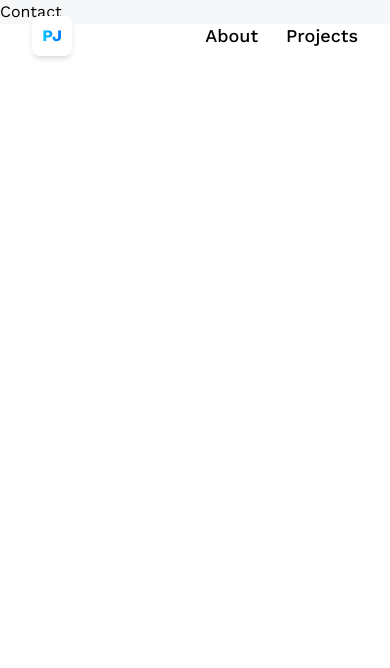
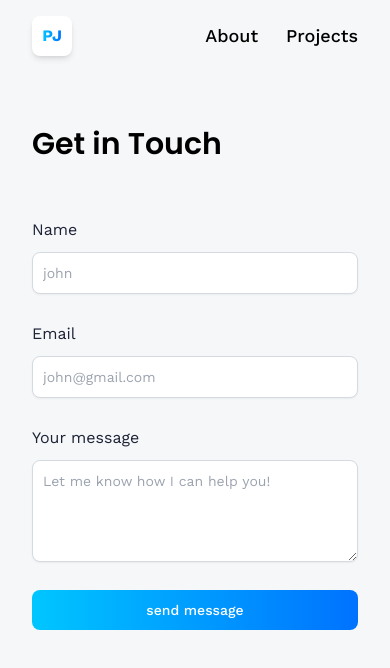
Before and after one commit to Jyothsna67/Jyothsna-portfolio, a React (Vite) app: page /contact in a window 390 px wide. Shown: the top 668 px of the page. Built offline with nearby package versions, Linux system fonts and the light colour scheme; no server answers.

Commit message:
Contact page

```diff
--- /dev/null
+++ b/src/components/HomeInfo.jsx
@@ -0,0 +1,50 @@
+import React from 'react'
+import { Link } from 'react-router-dom';
+import { arrow } from '../assets/icons'
+
+const InfoBox = ({ text, link, btnText }) => (
+    <div className='info-box'>
+        <p className='font-medium sm:text-xl text-center'>{text}</p>
+        <Link to={link} className='neo-brutalism-white neo-btn'>
+            {btnText}
+            <img src={arrow} className='w-4 h-4 object-contain'/>
+        </Link>
+    </div>
+)
+
+const renderContent = {
+    1: (
+        <h1 className="sm:text-xl sm:leading-snug text-center neo-brutalism-blue py-4 px-8 text-white mx-5">
+            Hi, I am <span className='font-semibold'>Jyothsna</span>👋
+            <br/>
+            A Front end developer
+        </h1>
+    ),
+    2: (
+        <InfoBox
+          text ="Worked with many companies and picked up many skills along the way"
+          link= "/about"
+          btnText="Learn more"
+        />
+    ),
+    3: (
+        <InfoBox
+          text ="Led multiple projects to success over the years. Curious about the impact?"
+          link= "/projects"
+          btnText="Visit my portfolio"
+        />
+    ),
+    4: (
+        <InfoBox
+          text ="Need a project done or looking for a dev? I'm just a few keystrokes away"
+          link= "/contact"
+          btnText="Let's talk"
+        />
+    ),
+}
+
+const HomeInfo = ({ currentStage }) => {
+  return renderContent[currentStage] || null;
+}
+
+export default HomeInfo
--- a/src/models/Bird.jsx
+++ b/src/models/Bird.jsx
@@ -1,11 +1,43 @@
-import React from 'react'
+import { useRef, useEffect } from 'react'
 import birdScene from '../assets/3d/bird.glb'
-import { useGLTF } from '@react-three/drei'
+import { useFrame } from '@react-three/fiber'
+import { useAnimations, useGLTF } from '@react-three/drei'
 
 const Bird = () => {
-    const { scene, animations } = useGLTF(birdScene)
+    const birdRef = useRef();
+    const { scene, animations } = useGLTF(birdScene);
+    const { actions } = useAnimations(animations, birdRef);
+
+    useEffect(() => {
+        actions['Take 001'].play();
+    }, []);
+
+    useFrame(({clock, camera}) => {
+        // Update the Y position simulate  the flight moving in a sin wave
+        birdRef.current.position.y = Math.sin(clock.elapsedTime) * 0.2 + 2
+
+        // check if the  bird reached a certain endpoint relative to the camera
+        if(birdRef.current.position.x > camera.position.x + 10) {
+            // change direction to backward and rotate the bird 180 degrees on the y-axis
+            birdRef.current.rotation.y = Math.PI;
+        } else if(birdRef.current.position.x < camera.position.x - 10){
+            // change direction to forward and reset the bird's rotation
+            birdRef.current.rotation.y = 0;
+        }
+
+        if(birdRef.current.rotation.y === 0) {
+            // Moving forward
+            birdRef.current.position.x += 0.01;
+            birdRef.current.position.z -= 0.01;
+        } else {
+            // Moving Backward
+            birdRef.current.position.x -= 0.01;
+            birdRef.current.position.z += 0.01;
+        }
+    })
+
   return (
-    <mesh position={[-5, 2, 1]} scale={[0.003, 0.003, 0.003]}>
+    <mesh position={[-5, 2, 1]} scale={[0.003, 0.003, 0.003]} ref={birdRef}>
         <primitive object={scene}/>
 
     </mesh>
--- /dev/null
+++ b/src/models/Fox.jsx
@@ -0,0 +1,61 @@
+/*
+Auto-generated by: https://github.com/pmndrs/gltfjsx
+Author: victory_mirosya (https://sketchfab.com/victory_mirosya)
+License: CC-BY-4.0 (http://creativecommons.org/licenses/by/4.0/)
+Source: https://sketchfab.com/3d-models/fox-f372c04de44640fbb6a4f9e4e5845c78
+Title: Fox
+*/
+
+import React, { useEffect, useRef } from 'react';
+import { useGLTF, useAnimations } from '@react-three/drei';
+import scene from '../assets/3d/fox.glb'
+
+export function Model({currentAnimation, ...props}) {
+  const group = useRef()
+  const { nodes, materials, animations } = useGLTF('/fox.glb')
+  const { actions } = useAnimations(animations, group)
+
+useEffect(() => {
+
+}, [action, currentAnimation])
+
+  return (
+    <group ref={group} {...props} dispose={null}>
+      <group name="Sketchfab_Scene">
+        <primitive object={nodes.GLTF_created_0_rootJoint} />
+        <skinnedMesh
+          name="Object_7"
+          geometry={nodes.Object_7.geometry}
+          material={materials.PaletteMaterial001}
+          skeleton={nodes.Object_7.skeleton}
+        />
+        <skinnedMesh
+          name="Object_8"
+          geometry={nodes.Object_8.geometry}
+          material={materials.PaletteMaterial001}
+          skeleton={nodes.Object_8.skeleton}
+        />
+        <skinnedMesh
+          name="Object_9"
+          geometry={nodes.Object_9.geometry}
+          material={materials.PaletteMaterial001}
+          skeleton={nodes.Object_9.skeleton}
+        />
+        <skinnedMesh
+          name="Object_10"
+          geometry={nodes.Object_10.geometry}
+          material={materials.PaletteMaterial001}
+          skeleton={nodes.Object_10.skeleton}
+        />
+        <skinnedMesh
+          name="Object_11"
+          geometry={nodes.Object_11.geometry}
+          material={materials.PaletteMaterial001}
+          skeleton={nodes.Object_11.skeleton}
+        />
+      </group>
+    </group>
+  )
+}
+
+useGLTF.preload('/fox.glb')
--- a/src/models/Sky.jsx
+++ b/src/models/Sky.jsx
@@ -1,11 +1,19 @@
 import { useGLTF } from '@react-three/drei'
-import React from 'react'
+import { useRef } from 'react'
+import { useFrame } from '@react-three/fiber'
 import skyScene from '../assets/3d/sky.glb'
 
-const Sky = () => {
-    const sky = useGLTF(skyScene)
+const Sky = ({ isRotating }) => {
+    const sky = useGLTF(skyScene);
+    const skyRef = useRef();
+
+    useFrame((_, delta) => {
+        if(isRotating) {
+            skyRef.current.rotation.y +=0.15 * delta
+        }
+    })
   return (
-    <mesh>
+    <mesh ref={skyRef}>
         <primitive object={sky.scene} />
     </mesh>
   )
--- a/src/pages/Contact.jsx
+++ b/src/pages/Contact.jsx
@@ -1,8 +1,127 @@
-import React from 'react'
+import { useState, useRef, Suspense } from 'react'
+import emailjs from '@emailjs/browser'
+import { Canvas } from "@react-three/fiber";
+// import { Fox }  from "../models/Fox";
+// import { Loader } from '../components/Loader';
 
 const Contact = () => {
+  const formRef = useRef(null);
+  const [form, setForm] = useState({name: '', email: '', message:''})
+  const [isLoading, setIsLoading] = useState(false)
+
+  const handleChange = (e) => {
+    setForm({...form, [e.target.name]: e.target.value})
+  };
+
+  const handleSubmit = (e) => {
+    e.preventDefault();
+    setIsLoading(true);
+
+    emailjs.send(
+      import.meta.env.VITE_APP_EMAILJS_SERVICE_ID,
+      import.meta.env.VITE_APP_EMAILJS_TEMPLATE_ID,
+      {
+        from_name: form.name,
+        to_name: "Jyothsna",
+        from_email: form.email,
+        to_email: 'peddintijyothsna06@gmail.com',
+        message: form.message
+      },
+      import.meta.env.VITE_APP_EMAILJS_PUBLIC_KEY,
+    ).then(() => {
+      setIsLoading(false);
+      //TODO: Show success message
+      //TODO: Hide an alert
+
+      setForm({ name: '', email: '', message: ''});
+    }).catch((error) => {
+      setIsLoading(false);
+      console.log(error);
+      //TODO: show error message
+    })
+  };
+
+  const handleFocus = () => {};
+  const handleBlur = () => {};
+
   return (
-    <div>Contact</div>
+    <section className='relative flex lg:flex-row flex-col max-container'>
+      <div className='flex-1 min-w-[50%] flex flex-col'>
+        <h1 className='head-text'>Get in Touch</h1>
+        <form
+        className='w-full flex flex-col gap-7 mt-14'
+        onSubmit={handleSubmit}
+        >
+          <label className='text-black-500 font-semobold'>
+            Name
+            <input
+            type="text"
+            name="name"
+            className='input'
+            placeholder='john'
+            required
+            value={form.name}
+            onChange={handleChange}
+            onFocus={handleFocus}
+            onBlur={handleBlur}
+            />
+          </label>
+          <label className='text-black-500 font-semobold'>
+            Email
+            <input
+            type="email"
+            name="email"
+            className='input'
+            placeholder='john@gmail.com'
+            required
+            value={form.email}
+            onChange={handleChange}
+            onFocus={handleFocus}
+            onBlur={handleBlur}
+            />
+          </label>
+          <label className='text-black-500 font-semobold'>
+            Your message
+            <textarea
+            name="message"
+            rows={4}
+            className='textarea'
+            placeholder='Let me know how I can help you!'
+            required
+            value={form.message}
+            onChange={handleChange}
+            onFocus={handleFocus}
+            onBlur={handleBlur}
+            />
+          </label>
+          <button
+          type='submit'
+          className='btn'
+          disabled={isLoading}
+          onFocus={handleFocus}
+          onBlur={handleBlur}
+          >
+            {isLoading ? 'sending...' : 'send message'}
+          </button>
+
+        </form>
+      </div>
+      <div className='lg:w-1/2 w-full lg:h-auto md:h-[550px] h-[350px]'>
+        {/* <Canvas
+          camera={{
+            position: [0, 0, 5]
+          }}
+        >
+          <Suspense fallback={Loader}>
+            <Fox
+            position={[0.5, 0.35, 0]}/>
+          </Suspense>
+
+        </Canvas> */}
+
+      </div>
+
+    </section>
   )
 }
 
--- a/src/pages/Home.jsx
+++ b/src/pages/Home.jsx
@@ -5,10 +5,8 @@ import  Island  from '../models/Island';
 import Sky from '../models/Sky';
 import Bird from '../models/Bird';
 import Plane from '../models/Plane';
+import HomeInfo from '../components/HomeInfo';
 
- {/* <div className='absolute top-28 left-0 right-0 z-10 flex items-center justify-center'>
-            POPUP
-        </div> */}
 const Home = () => {
   const [isRotating, setIsRotating] = useState(false);
   const [currentStage, setCurrentStage] = useState(1)
@@ -42,6 +40,9 @@ const Home = () => {
   const [planeScale, planePosition] = adjustPlaneForScreenSize();
   return (
     <section className='w-full h-screen relative'>
+      <div className='absolute top-28 left-0 right-0 z-10 flex items-center justify-center'>
+            {currentStage && <HomeInfo currentStage = {currentStage} />}
+        </div>
         <Canvas
         className={'w-full h-screen bg-transparent ${isRotating ? "cursor-grabbing" : "cursor-grab"}'}
         camera={{ near: 0.1, far: 1000}}
@@ -51,7 +52,7 @@ const Home = () => {
                 <ambientLight intensity={0.5} />
                 <hemisphereLight skyColor="#b1e1ff" groundColor="#000000" intensity={1}/>
                 <Bird />
-                <Sky />
+                <Sky isRotating={isRotating}/>
                 <Island
                 position={islandPosition}
                 scale={islandScale}
```
